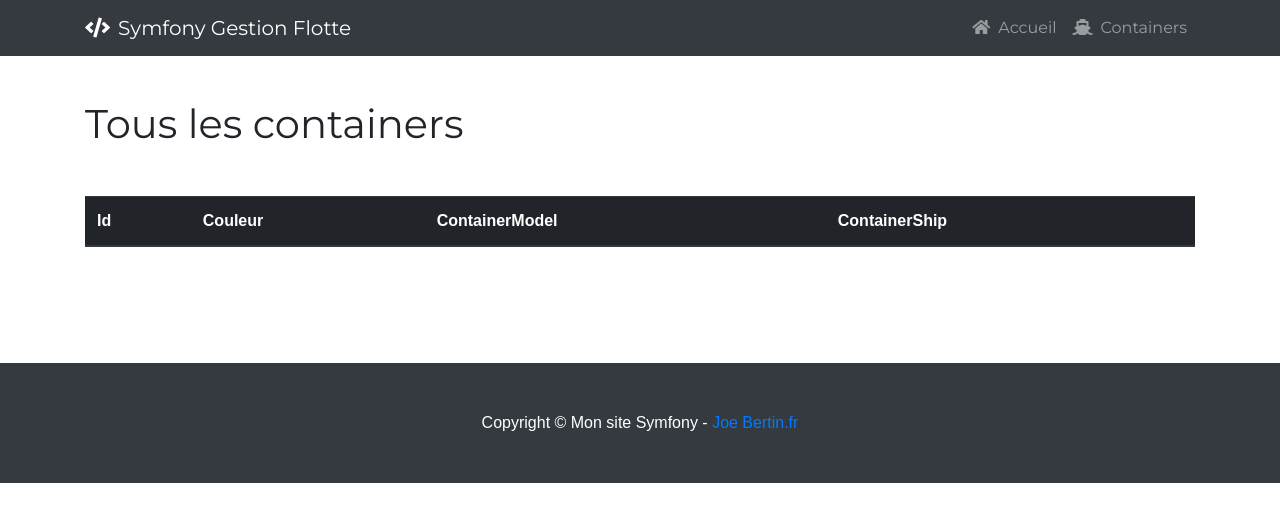
After one commit to DavidL4roche/Symfony-Gestion-Flotte, a Symfony app: template templates/Container/containers.html.twig in a window 1280 px wide. The commit adds this page. Shown: the top 522 px of the page. Run offline with Twig, Linux system fonts and the light colour scheme; the template is opened without the code that fills it, so the values that code supplies are empty; some libraries are stand-ins or nearby versions; some web fonts are replaced.

Commit message:
Voir tous les containers : - Ajout du Service et du Repository pour les Container - Ajout d'une vue qui affiche tous les containers

```diff
--- /dev/null
+++ b/templates/Container/containers.html.twig
@@ -0,0 +1,34 @@
+{% extends 'base.html.twig' %}
+
+{% block body %}
+
+    <section>
+        <div class="container">
+
+            <h1>Tous les containers</h1>
+
+            <table class="table mt-5">
+                <thead class="thead-dark">
+                <tr>
+                    <th>Id</th>
+                    <th>Couleur</th>
+                    <th>ContainerModel</th>
+                    <th>ContainerShip</th>
+                </tr>
+                </thead>
+
+                {% for container in containers %}
+                    <tr>
+                        <th scope="row">{{ container.id }}</th>
+                        <td>{{ container.color }}</td>
+                        <td>{{ container.containerModel }}</td>
+                        <td>{{ container.containerShip }}</td>
+                    </tr>
+                {% endfor %}
+
+            </table>
+
+        </div>
+    </section>
+
+{% endblock %}
--- a/templates/General/menu.html.twig
+++ b/templates/General/menu.html.twig
@@ -10,6 +10,9 @@
                 <li class="nav-item">
                     <a class="nav-link js-scroll-trigger" href="{{ path('homepage') }}"><i class="fa fa-home mr-2"></i>Accueil</a>
                 </li>
+                <li class="nav-item">
+                    <a class="nav-link js-scroll-trigger" href="{{ path('containers') }}"><i class="fas fa-ship mr-2"></i>Containers</a>
+                </li>
             </ul>
         </div>
     </div>
```
Also changed, not shown: src/Controller/ContainerController.php (added, +23 -0 lines), src/Repository/ContainerRepository.php (added, +14 -0 lines), src/Service/ContainerService.php (added, +21 -0 lines), 1 other file.
